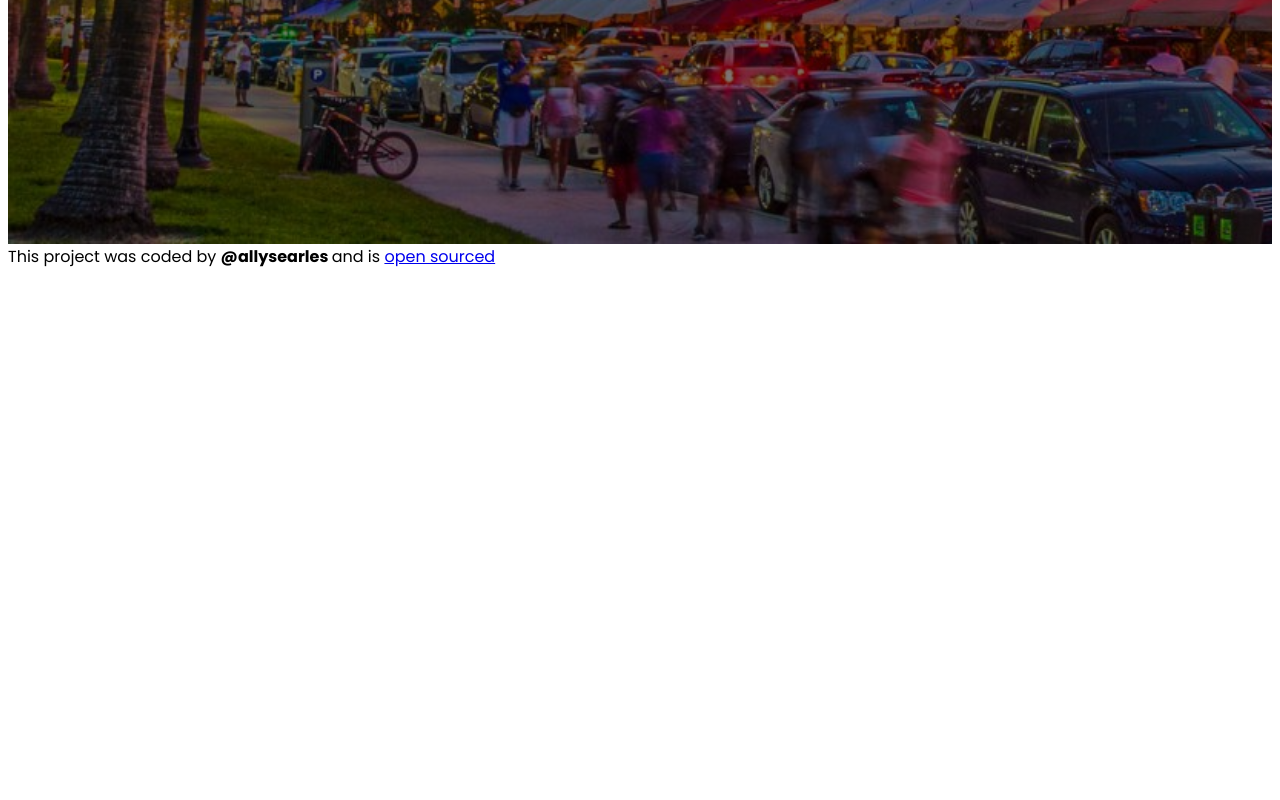
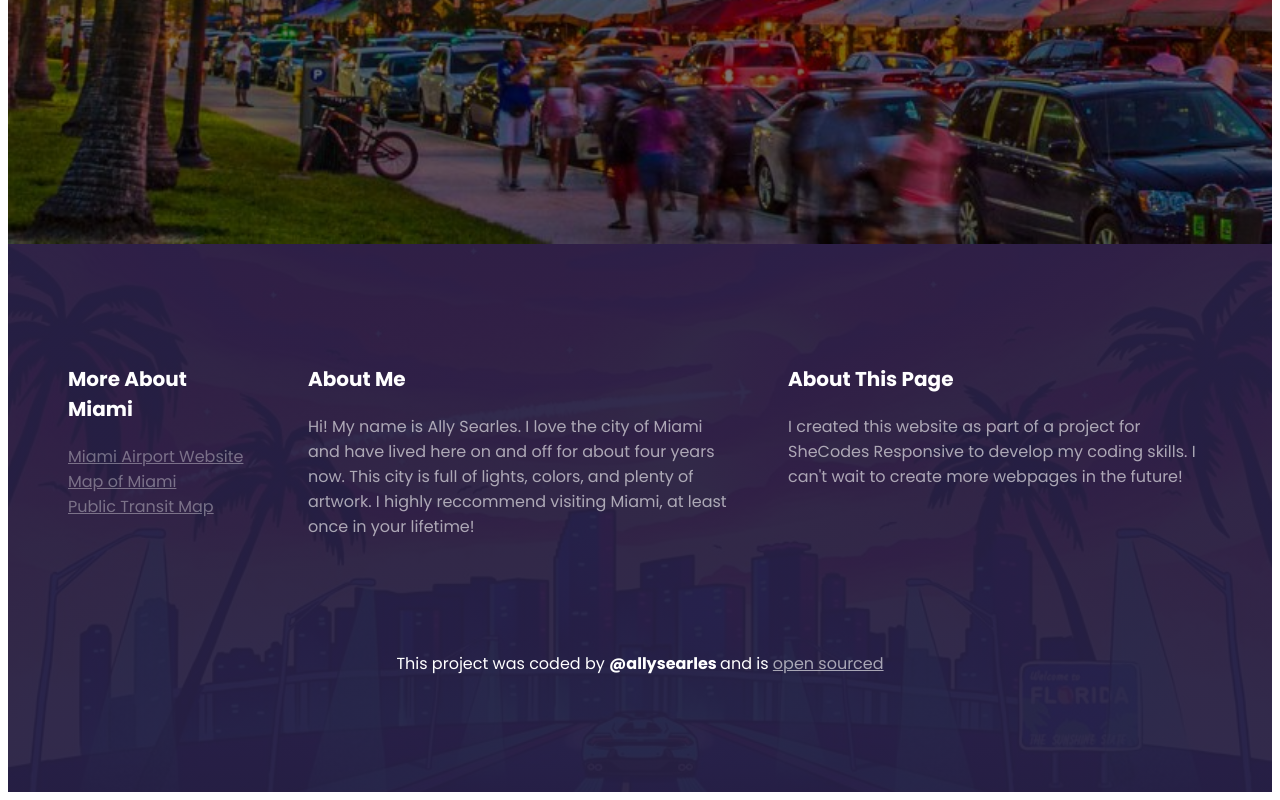
Before and after one commit to allysearles/Travel-Project, a plain HTML site: page index.html in a window 1280 px wide. Shown: the part 609-1409 px from the top of the page. Before the commit the page ends 886 px from the top, so only its background shows below. Drawn offline with Linux system fonts and the light colour scheme; a web font is replaced by a local one.

Commit message:
Created footer for project.

```diff
--- a/index.html
+++ b/index.html
@@ -20,14 +20,64 @@
 				<h2 id="hero-heading-three">Officially the City of Miami</h2>
 				<a href="#learn-more">Learn More</a>
 			</header>
-
 			<footer>
+				<section class="grid">
+					<div>
+						<h3 class="footer-heading">More About Miami</h3>
+						<ul class="footer-description">
+							<li>
+								<a
+									id="airport-link"
+									href="https://www.miami-airport.com/"
+									target="_blank"
+									>Miami Airport Website</a
+								>
+							</li>
+							<li>
+								<a
+									id="map-link"
+									href="https://goo.gl/maps/fHbvyCXNiiZRKdHk8"
+									target="_blank"
+									>Map of Miami</a
+								>
+							</li>
+							<li>
+								<a
+									id="public-transit-link"
+									href="https://www.miamidade.gov/transit/library/system-map-brochure.pdf"
+									target="_blank"
+								>
+									Public Transit Map</a
+								>
+							</li>
+						</ul>
+					</div>
+					<div>
+						<h3 class="footer-heading">About Me</h3>
+						<p class="footer-description">
+							Hi! My name is Ally Searles. I love the city of Miami and have
+							lived here on and off for about four years now. This city is full
+							of lights, colors, and plenty of artwork. I highly reccommend
+							visiting Miami, at least once in your lifetime!
+						</p>
+					</div>
+					<div>
+						<h3 class="footer-heading">About This Page</h3>
+						<p class="footer-description">
+							I created this website as part of a project for SheCodes
+							Responsive to develop my coding skills. I can't wait to create
+							more webpages in the future!
+						</p>
+					</div>
+				</section>
+				<p id="signature">
 					This project was coded by <strong>@allysearles </strong> and is
 					<a
 						href="https://github.com/allysearles/Travel-Project.git"
 						target="_blank"
 						>open sourced</a
 					>
+				</p>
 			</footer>
 		</div>
 	</body>
--- a/src/styles.css
+++ b/src/styles.css
@@ -1,11 +1,18 @@
+body {
+	font-family: Poppins;
+}
 .container {
 	max-width: 1400px;
 	margin: 0 auto;
 }
-body {
-	font-family: Poppins;
+section {
+	max-width: 1200px;
+	margin: 0 auto;
 }
-
+.grid {
+	display: grid;
+	grid-template-columns: 1fr 2fr 2fr;
+}
 header {
 	background-image: linear-gradient(rgba(0, 0, 0, 0.5), rgba(0, 0, 0, 0.5)),
 		url("../Images/south-beach-miami-ocean-drive-neon-1920x550.jpg");
@@ -55,7 +62,56 @@ header a {
 	display: inline-block;
 	margin-top: 32px;
 }
-@media (max-width: 900px) {
+footer {
+	color: white;
+	background-image: linear-gradient(
+			rgba(39, 32, 68, 0.95),
+			rgba(39, 32, 68, 0.95)
+		),
+		url("../Images/footer-image-four.jpg");
+	background-repeat: no-repeat;
+	background-size: cover;
+	background-position: center;
+	padding: 100px 0;
+}
+.footer-heading {
+	color: var(--light, #fff);
+	font-family: Poppins;
+	font-size: 20px;
+	font-style: normal;
+	font-weight: 700;
+	line-height: normal;
+	margin-right: 28px;
+	margin-left: 28px;
+}
+.footer-description {
+	color: var(--light, #fff);
+	font-family: Poppins;
+	font-size: 16px;
+	font-style: normal;
+	font-weight: 400;
+	line-height: normal;
+	opacity: 0.6;
+	margin-right: 28px;
+	margin-left: 28px;
+}
+footer ul {
+	padding: 0;
+}
+footer li {
+	list-style-type: none;
+	margin: 0;
+	padding: 0;
+}
+footer a {
+	color: white;
+	opacity: 0.6;
+}
+#signature {
+	text-align: center;
+	padding-top: 80px;
+}
+@media (max-width: 960px) {
 	header {
 		padding: 60px 0;
 	}
```
Also changed, not shown: Images/footer-image-four.jpg (added), Images/footer-image-two.jpg (added), Images/shutterstock-1341544250.webp (deleted), 2 other files. Lines whose indentation alone changed are shown as unchanged.
